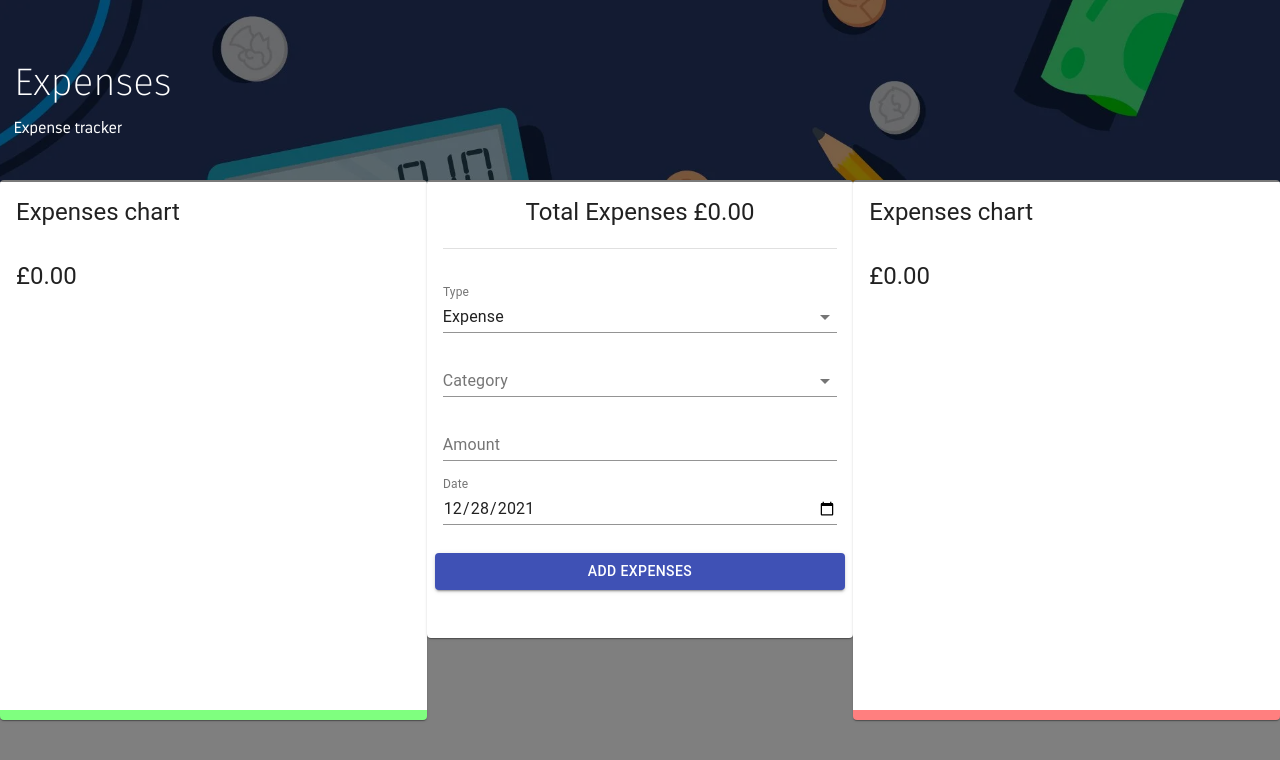
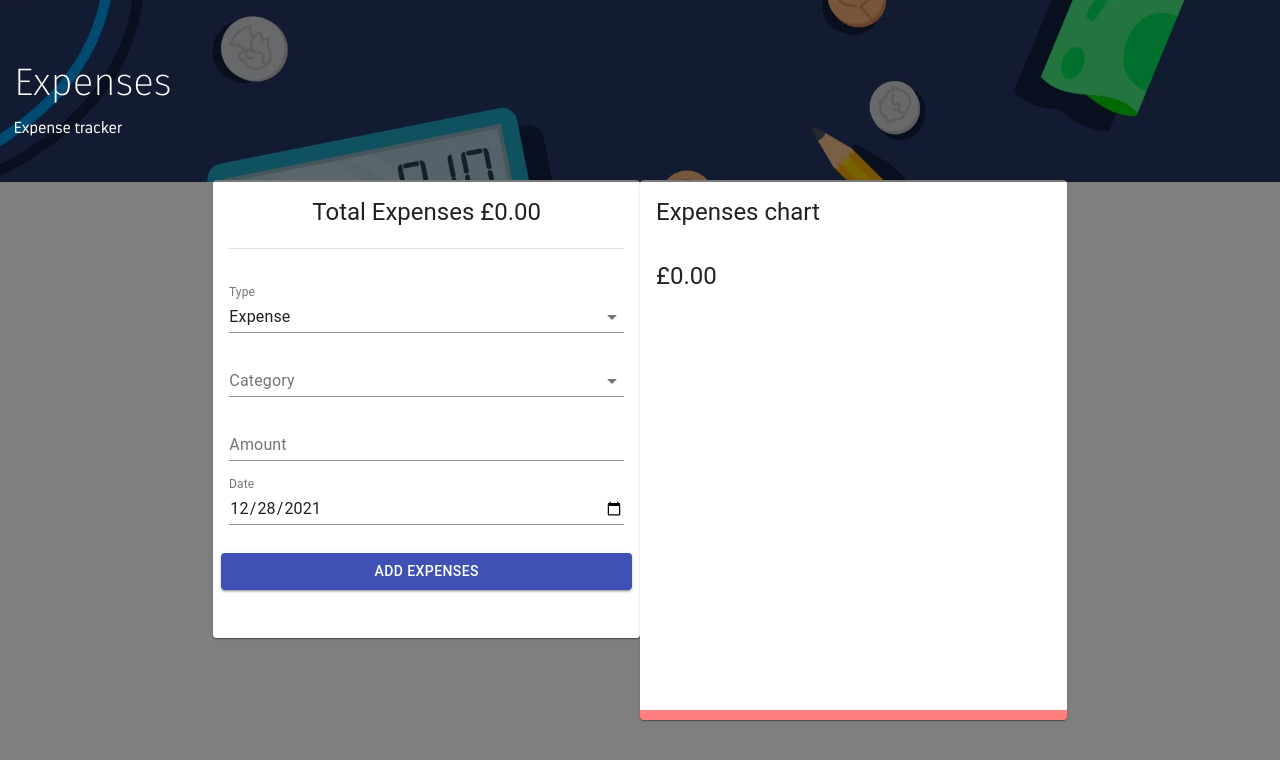
Before and after one commit to gkannan1989/expense-tracker, a React (Create React App) app: page / in a window 1280 px wide. Shown: the top 760 px of the page. Built offline with nearby package versions, Linux system fonts and the light colour scheme.

Commit message:
update on lazy load

```diff
--- a/src/App.js
+++ b/src/App.js
@@ -1,6 +1,5 @@
-import React, { useRef } from 'react';
+import React, { Suspense, useRef } from 'react';
 import { Grid } from '@material-ui/core';
-import { Details, Main } from './components';
 import useStyles from './styles';
 import ImageList from '@material-ui/core/ImageList';
 import ImageListItem from '@material-ui/core/ImageListItem';
@@ -9,6 +8,8 @@ import ImageListItemBar from '@material-ui/core/ImageListItemBar';
 const App = () => {
   const classes = useStyles();
   const main = useRef(null)
+  const Details = React.lazy(() => import('./components/Details/Details'));
+  const Main = React.lazy(() => import('./components/Main/Main'));
 
   return (
     <div>
@@ -23,21 +24,16 @@ const App = () => {
         </ImageListItem>
      </ImageList>
       <Grid className={classes.grid} container spacing={0} alignItems="center" justify="center" style={{ height: '100vh'}}>
-        <Grid item xs={12} sm={4} className={classes.mobile}>
-          <Details title="Income" />
+        <Grid ref={main} item xs={12} sm={4} className={classes.main}>
+         <Suspense fallback={<>Loading</>}>
+          <Main />
+         </Suspense>
         </Grid>
-        <Grid ref={main} item xs={12} sm={4} className={classes.main}>
-          <Main />
+        <Grid item xs={12} sm={4} className={classes.last}>
+          <Suspense fallback={<>Loading</>}>
+            {<Details title="Expense" />}
+          </Suspense>
         </Grid>
-        {/* <Grid item xs={12} sm={4} className={classes.desktop}> */}
-           {/* <Details title="Income" /> */}
-        {/* </Grid> */}
-        <Grid item xs={12} sm={4} className={classes.last}>
-          <Details title="Expense" />
-        </Grid>
-        {/* <PushToTalkButtonContainer>
-          <PushToTalkButton />
-        </PushToTalkButtonContainer> */}
       </Grid>
     </div>
   );
```
